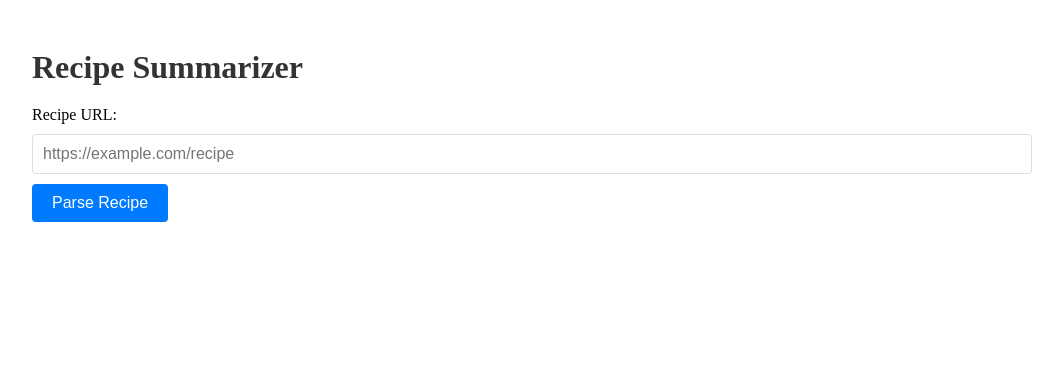
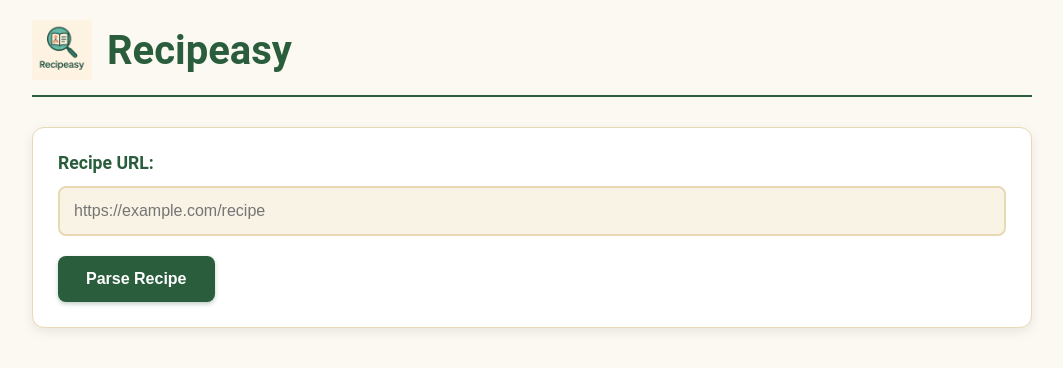
Before and after one commit to katedlu/recipe-summarizer, a React (Vite) app in the folder frontend/: page / in a window 1280 px wide. Shown: the top 368 px of the page, without its empty margins (108-1171 px from the left). Built offline with nearby package versions, Linux system fonts and the light colour scheme; the HTML template or start-up script is replaced by a standard one.

Commit message:
update colors and add icon

```diff
--- a/frontend/src/App.tsx
+++ b/frontend/src/App.tsx
@@ -3,6 +3,7 @@ import './styles/App.css';
 import RecipeForm from './components/RecipeForm';
 import RecipeCard from './components/RecipeCard';
 import JsonInfo from './components/JsonInfo';
+import recipeasyLogo from './media/recipeasy.png';
 import type { Recipe } from './types/recipe.types';
 
 const App: React.FC = () => {
@@ -41,7 +42,10 @@ const App: React.FC = () => {
 
   return (
     <div className="app-container">
-      <h1 className="app-title">Recipe Summarizer</h1>
+      <header className="app-header">
+        <img src={recipeasyLogo} alt="Recipeasy Logo" className="app-logo" />
+        <h1 className="app-title">Recipeasy</h1>
+      </header>
 
       <RecipeForm
         url={url}
--- a/frontend/src/styles/App.css
+++ b/frontend/src/styles/App.css
@@ -1,23 +1,56 @@
 /* Global App Styles */
+:root {
+  /* Color palette based on recipeasy.png dark green and beige */
+  --primary-color: #2A5D3C; /* Dark green from logo */
+  --secondary-color: #E8D9B5; /* Beige/tan from logo */
+  --accent-color: #F9F3E5; /* Lighter beige for backgrounds */
+  --dark-color: #1A3C27; /* Darker green */
+  --light-color: #FBF9F2; /* Off-white background */
+  --error-color: #D64545; /* Red for errors, not from logo but complementary */
+}
+
+body {
+  background-color: var(--light-color);
+  color: var(--dark-color);
+  font-family: 'Roboto', 'Segoe UI', sans-serif;
+  margin: 0;
+  padding: 0;
+}
+
 .app-container {
   padding: 20px;
   max-width: 1000px;
   margin: 0 auto;
 }
 
+.app-header {
+  display: flex;
+  align-items: center;
+  margin-bottom: 30px;
+  padding-bottom: 15px;
+  border-bottom: 2px solid var(--primary-color);
+}
+
+.app-logo {
+  height: 60px;
+  margin-right: 15px;
+}
+
 .app-title {
-  color: #333;
-  margin-bottom: 20px;
+  color: var(--primary-color);
+  margin: 0;
+  font-size: 2.5rem;
+  font-weight: 600;
 }
 
 /* Error Styles */
 .error-message {
-  color: red;
+  color: white;
   margin-bottom: 20px;
-  padding: 10px;
-  background-color: #fff5f5;
-  border: 1px solid #fed7d7;
-  border-radius: 4px;
+  padding: 15px;
+  background-color: var(--error-color);
+  border-radius: 8px;
+  box-shadow: 0 2px 4px rgba(0, 0, 0, 0.1);
 }
 
 /* Responsive Design */
@@ -26,10 +59,26 @@
     padding: 15px;
     max-width: 100%;
   }
+
+  .app-logo {
+    height: 50px;
+  }
+
+  .app-title {
+    font-size: 2rem;
+  }
 }
 
 @media (max-width: 480px) {
   .app-container {
     padding: 10px;
   }
+
+  .app-logo {
+    height: 40px;
+  }
+
+  .app-title {
+    font-size: 1.8rem;
+  }
 }
--- a/frontend/src/styles/RecipeCard.css
+++ b/frontend/src/styles/RecipeCard.css
@@ -1,24 +1,89 @@
 /* RecipeCard Component Styles */
 .recipe-card {
-  margin-top: 20px;
+  margin-top: 30px;
+  background-color: white;
+  border-radius: 12px;
+  box-shadow: 0 4px 16px rgba(0, 0, 0, 0.08);
+  padding: 25px;
+  overflow: hidden;
+  border: 1px solid var(--secondary-color);
 }
 
 .recipe-card__title {
-  color: #333;
-  margin-bottom: 10px;
+  color: var(--primary-color);
+  margin-bottom: 12px;
   font-size: 2em;
+  font-weight: 700;
+  border-bottom: 2px solid var(--secondary-color);
+  padding-bottom: 12px;
 }
 
 .recipe-card__source {
-  color: #666;
+  color: var(--dark-color);
   font-size: 14px;
-  margin-bottom: 15px;
+  margin-bottom: 20px;
+  opacity: 0.8;
+  font-style: italic;
 }
 
 .recipe-card__content {
   display: grid;
   grid-template-columns: 1fr 1fr;
   gap: 30px;
+  margin-top: 20px;
+}
+
+/* Recipe Image */
+.recipe-image {
+  width: 100%;
+  height: auto;
+  border-radius: 8px;
+  margin-bottom: 20px;
+  box-shadow: 0 3px 10px rgba(0, 0, 0, 0.1);
+  overflow: hidden;
+  border: 3px solid var(--secondary-color);
+}
+
+.recipe-image img {
+  width: 100%;
+  height: auto;
+  transition: transform 0.3s ease;
+}
+
+.recipe-image:hover img {
+  transform: scale(1.02);
+}
+
+/* Info, Equipment, Ingredients, Instructions Sections */
+.recipe-section {
+  margin-bottom: 25px;
+  background-color: var(--accent-color);
+  padding: 15px;
+  border-radius: 8px;
+}
+
+.recipe-section__title {
+  color: var(--primary-color);
+  font-size: 1.4em;
+  font-weight: 600;
+  margin-bottom: 15px;
+  padding-bottom: 8px;
+  border-bottom: 1px solid var(--secondary-color);
+}
+
+.recipe-section__content {
+  padding: 0 5px;
+}
+
+/* Lists */
+.recipe-list {
+  padding-left: 20px;
+  margin: 0;
+}
+
+.recipe-list li {
+  margin-bottom: 10px;
+  line-height: 1.5;
 }
 
 /* Responsive Design */
@@ -27,10 +92,19 @@
     grid-template-columns: 1fr;
     gap: 20px;
   }
+
+  .recipe-card {
+    padding: 20px;
+  }
 }
 
 @media (max-width: 480px) {
   .recipe-card__title {
-    font-size: 1.5em;
+    font-size: 1.6em;
+  }
+
+  .recipe-card {
+    padding: 15px;
+    border-radius: 8px;
   }
 }
--- a/frontend/src/styles/RecipeForm.css
+++ b/frontend/src/styles/RecipeForm.css
@@ -1,56 +1,88 @@
 /* RecipeForm Component Styles */
 .recipe-form {
-  margin-bottom: 20px;
+  margin-bottom: 30px;
+  background-color: white;
+  padding: 25px;
+  border-radius: 12px;
+  box-shadow: 0 4px 12px rgba(0, 0, 0, 0.08);
+  border: 1px solid var(--secondary-color);
 }
 
 .recipe-form__group {
-  margin-bottom: 10px;
+  margin-bottom: 20px;
 }
 
 .recipe-form__label {
   display: block;
-  margin-bottom: 5px;
-  font-weight: 500;
+  margin-bottom: 8px;
+  font-weight: 600;
+  color: var(--primary-color);
+  font-size: 1.1rem;
 }
 
 .recipe-form__input {
   width: 100%;
-  padding: 10px;
+  padding: 14px;
   margin-top: 5px;
   font-size: 16px;
-  border: 1px solid #ddd;
-  border-radius: 4px;
+  border: 2px solid var(--secondary-color);
+  border-radius: 8px;
   box-sizing: border-box;
+  transition: border-color 0.3s, box-shadow 0.3s;
+  background-color: var(--accent-color);
+}
+
+.recipe-form__input:focus {
+  border-color: var(--primary-color);
+  outline: none;
+  box-shadow: 0 0 0 2px rgba(42, 93, 60, 0.2);
 }
 
 .recipe-form__submit-button {
-  padding: 10px 20px;
+  padding: 14px 28px;
   font-size: 16px;
-  background-color: #007bff;
+  font-weight: 600;
+  background-color: var(--primary-color);
   color: white;
   border: none;
-  border-radius: 4px;
+  border-radius: 8px;
   cursor: pointer;
-  transition: background-color 0.2s;
+  transition: all 0.2s;
+  box-shadow: 0 2px 4px rgba(42, 93, 60, 0.3);
 }
 
 .recipe-form__submit-button:hover {
-  background-color: #0056b3;
+  background-color: var(--dark-color);
+  transform: translateY(-2px);
+  box-shadow: 0 4px 8px rgba(42, 93, 60, 0.4);
+}
+
+.recipe-form__submit-button:active {
+  transform: translateY(0);
+  box-shadow: 0 2px 4px rgba(42, 93, 60, 0.3);
 }
 
 .recipe-form__submit-button:disabled {
   cursor: not-allowed;
   opacity: 0.6;
+  background-color: #ccc;
+  box-shadow: none;
+  transform: none;
 }
 
 /* Responsive Design */
 @media (max-width: 480px) {
+  .recipe-form {
+    padding: 15px;
+  }
+
   .recipe-form__input {
     font-size: 14px;
+    padding: 12px;
   }
 
   .recipe-form__submit-button {
     width: 100%;
-    padding: 12px;
+    padding: 14px;
   }
 }
--- /dev/null
+++ b/frontend/src/types/images.d.ts
@@ -0,0 +1,5 @@
+declare module '*.png';
+declare module '*.jpg';
+declare module '*.jpeg';
+declare module '*.svg';
+declare module '*.gif';
```
Also changed, not shown: frontend/src/media/recipeasy.png (added).
